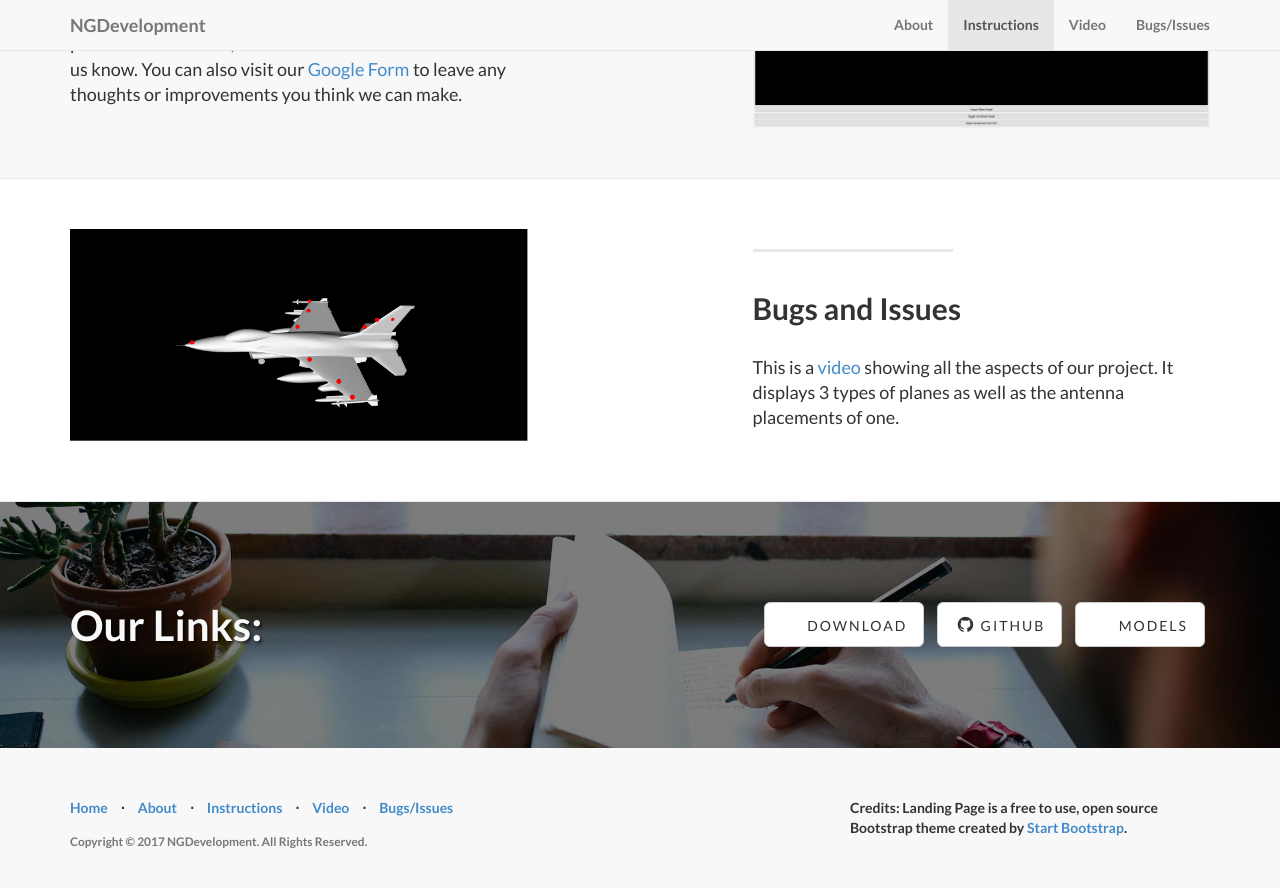
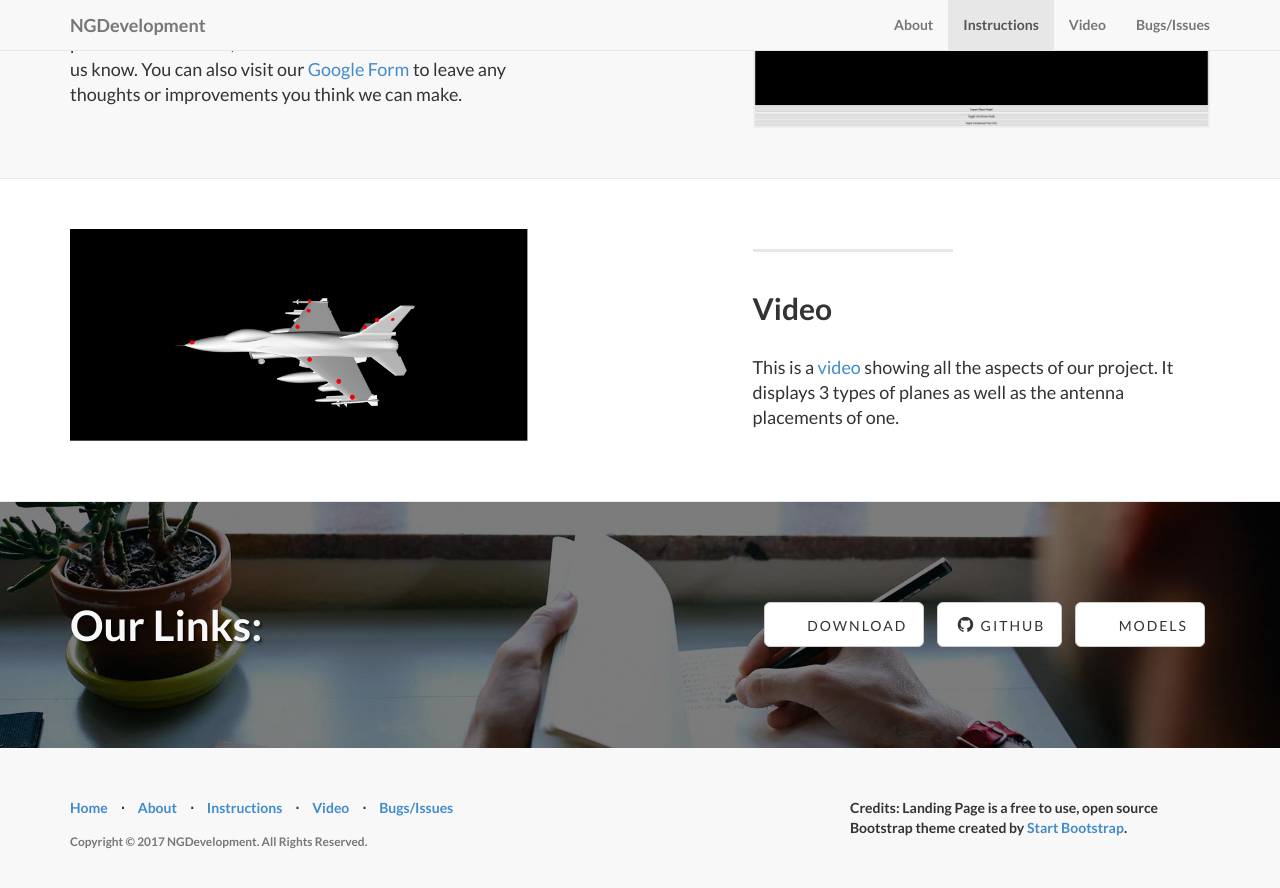
Before and after one commit to NG-Development/NGDevelopmentLP, a Jekyll site: the page built from index.html, in a window 1280 px wide and 900 px high, scrolled down 2102 px. Shown: the top 888 px of the window. Built offline with Jekyll 4.4.1, drawn with Linux system fonts in a browser that asks for light colours; nearby versions of some CDN libraries; library files that are not in the unit come from our copies.

Commit message:
Update 2014-09-23-services-4.markdown

```diff
--- a/_posts/2014-09-23-services-4.markdown
+++ b/_posts/2014-09-23-services-4.markdown
@@ -2,7 +2,7 @@
 layout: default
 img: video.png
 category: video
-title: Bugs and Issues
+title: Video
 description: |
 ---
 This is a [video](https://www.youtube.com/watch?v=E1GDdNYzrLE&feature=youtu.be) showing all the aspects of our project. It displays 3 types of planes as well as the antenna placements of one.
```
